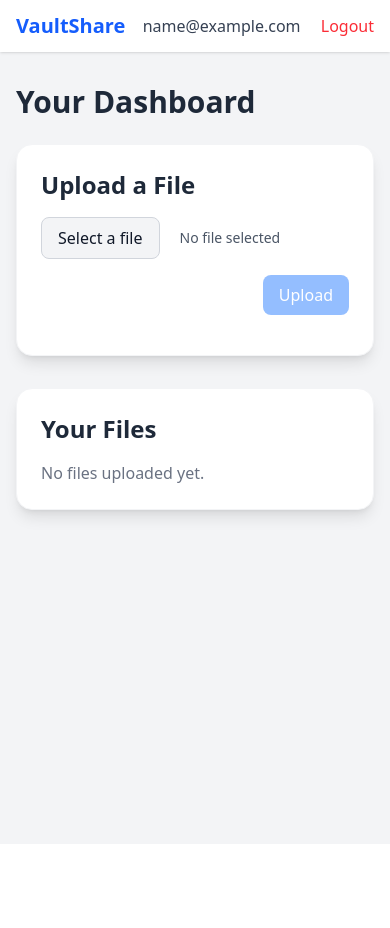
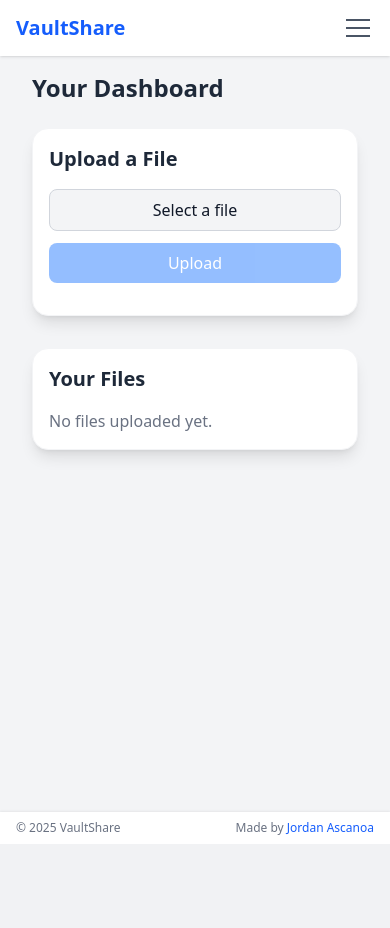
Before and after one commit to Jead100/vaultshare, a Django app: page /dashboard/ in a window 390 px wide. After the commit the page ends 844 px from the top, so only its background shows below. Run offline with Django 5.2, Linux system fonts and the light colour scheme; the visitor is signed in with stand-in values (Sample User, id 1); data that the repository does not hold is empty; parts of the project's set-up code (start-up, migrations or seed data) failed here and were passed over; some libraries are stand-ins or nearby versions.

Commit message:
feat(ui): add mobile responsiveness and navigation
- Refactor dashboard file upload UI for better mobile experience with conditional visibility
- Enhance navbar with hamburger menu and mobile dropdown
- Update files list and pagination for responsive layout on small screens
- Add footer partial with copyright and attribution
- Improve base and home templates with flexbox for proper footer placement
- Minor CSS adjustments for consistency

```diff
--- a/static/js/pages/dashboard.js
+++ b/static/js/pages/dashboard.js
@@ -6,14 +6,19 @@
     window.__dashboardBound = true;
 
     // Elements
-    const fileInput   = document.getElementById('file-input');
-    const fileNameEl  = document.getElementById('file-name');
-    const uploadForm  = document.getElementById('upload-form');
-    const uploadBtn   = document.getElementById('upload-btn');
-    const clearBtn    = document.getElementById('clear-file')
-    const errorsDiv   = document.getElementById('upload-errors');
-    const listBodyEl  = document.getElementById('files-list-body');
-    const fileLabel   = document.querySelector('label[for="file-input"]');
+    const fileInput     = document.getElementById('file-input');
+    const fileNameEl    = document.getElementById('file-name');
+    const uploadForm    = document.getElementById('upload-form');
+    const uploadBtn     = document.getElementById('upload-btn');
+    const clearBtn      = document.getElementById('clear-file')
+    const errorsDiv     = document.getElementById('upload-errors');
+    const listBodyEl    = document.getElementById('files-list-body');
+    const fileLabel     = document.getElementById('file-label');
+    const pickerGroup   = document.getElementById('file-picker-group');
+    const filenameGroup = document.getElementById('filename-group');
+
+    // File selection state helper
+    const hasFile = () => fileInput.files && fileInput.files.length > 0;
 
     /* --------------- Upload button state --------------- */
     function setUploading(isUploading) {
@@ -23,6 +28,38 @@
             uploadBtn.disabled = true;
         } else {
             uploadBtn.textContent = uploadBtn.dataset.originalText || 'Upload';
+        }
+    }
+
+    /* ---------- File selection UI renderer ---------- */
+    function renderFileSelectUI() {
+        if (hasFile()) {
+            fileNameEl.textContent = fileInput.files[0].name;
+            uploadBtn.disabled = false;
+            clearBtn.classList.remove('hidden');
+            setFilePickerEnabled(false); // disable label once a file is chosen
+        } else {
+            fileNameEl.textContent = 'No file selected';
+            uploadBtn.disabled = true;
+            clearBtn.classList.add('hidden')
+            setFilePickerEnabled(true);
+        }
+        updateUploadSectionVisibility();
+    }
+
+    /* ---------- Upload section visibility updater ---------- */
+    function updateUploadSectionVisibility() {
+        if (window.matchMedia("(max-width: 640px)").matches) {
+            if (hasFile()) {
+                pickerGroup.classList.add("hidden");
+                filenameGroup.classList.remove('hidden');
+            } else {
+                filenameGroup.classList.add('hidden');
+                pickerGroup.classList.remove('hidden');
+            }
+        } else {
+            pickerGroup.classList.remove('hidden');
+            filenameGroup.classList.add('hidden');
         }
     }
 
@@ -50,28 +87,16 @@
         }
     }
 
+    /* ---------- Responsive resize handler ---------- */
+    window.addEventListener('resize', updateUploadSectionVisibility);
+
     /* --------------- File selection UI --------------- */
-    fileInput.addEventListener('change', (e) => {
-        if (e.target.files && e.target.files.length > 0) {
-            fileNameEl.textContent = e.target.files[0].name;
-            uploadBtn.disabled = false;
-            clearBtn.classList.remove('hidden');
-            setFilePickerEnabled(false); // disable label once a file is chosen
-        } else {
-            fileNameEl.textContent = 'No file selected';
-            uploadBtn.disabled = true;
-            clearBtn.classList.add('hidden')
-            setFilePickerEnabled(true);
-        }
-    });
+    fileInput.addEventListener('change', renderFileSelectUI);
 
     /* ---------- Clear selection handler ---------- */
     clearBtn.addEventListener('click', () => {
         uploadForm.reset();
-        fileNameEl.textContent = 'No file selected';
-        uploadBtn.disabled = true;
-        clearBtn.classList.add('hidden');
-        setFilePickerEnabled(true);
+        renderFileSelectUI();
     });
 
     /* --------------- Upload handler --------------- */
@@ -106,11 +131,8 @@
 
                 // Reset form + UI state
                 uploadForm.reset();
-                fileNameEl.textContent = 'No file selected';
-                clearBtn.classList.add('hidden')
-                uploadBtn.disabled = true;
                 setUploading(false);
-                setFilePickerEnabled(true);
+                renderFileSelectUI();
             } else {
                 setUploading(false);
                 if (data?.errors?.file) {
--- a/templates/_partials/_files_list.html
+++ b/templates/_partials/_files_list.html
@@ -1,36 +1,48 @@
 {% if files %}
     <ul class="divide-y divide-gray-200">
         {% for f in files %}
-            <li class="py-3 flex justify-between items-center" id="f-{{ f.id }}">
-                <div class="min-w-0">
+            <li class="py-4 md:py-3 flex flex-col md:flex-row justify-between items-start md:items-center gap-2 md:gap-0" id="f-{{ f.id }}">
+                <div class="min-w-0 flex-1 w-full">
                     <p class="font-medium text-gray-800 truncate">{{ f.filename }}</p>
                     <p class="text-sm text-gray-500">
                         {{ f.uploaded_at|date:"Y-m-d H:i" }} • {{ f.size|filesizeformat }}
                     </p>
                 </div>
-                <div class="flex space-x-4">
-                    <!-- Share option -->
+
+                <!-- Actions -->
+                <div class="flex flex-col md:flex-row w-full md:w-auto md:space-x-4 gap-2 md:gap-0 justify-center md:justify-end mt-2 md:mt-0">
+                    <!-- Share -->
                     <form
                         action="{% url 'files:generate_link' f.id %}"
                         method="post"
                         target="_blank"
-                        style="display:inline;">
+                        class="w-full md:w-auto"
+                        style="display:inline;"
+                    >
                         {% csrf_token %}
-                        <button type="submit"
-                                class="text-blue-500 hover:underline font-medium">
+                        <button
+                            type="submit"
+                            class="w-full md:w-auto text-blue-500 font-medium text-sm md:text-base px-3 py-1 md:py-0
+                                   rounded-lg border border-blue-300 hover:bg-blue-50"
+                        >
                             Share
                         </button>
                     </form>
 
-                    <!-- Delete option -->
+                    <!-- Delete -->
                     <form
                         action="{% url 'files:delete_file' f.id %}"
                         method="post"
-                        class="delete-form"
+                        class="w-full md:w-auto delete-form"
                         data-item-id="{{ f.id }}"
-                        style="display:inline">
+                        style="display:inline"
+                    >
                         {% csrf_token %}
-                        <button type="submit" class="text-red-500 hover:underline font-medium">
+                        <button
+                            type="submit"
+                            class="w-full md:w-auto text-red-500 font-medium text-sm md:text-base px-3 py-1 md:py-0
+                                   rounded-lg border border-red-300 hover:bg-red-50"
+                        >
                             Delete
                         </button>
                     </form>
@@ -41,8 +53,11 @@
 
     <!-- Pagination -->
     {% if paginator.num_pages > 1 %}
-        <nav class="mt-4 flex items-center justify-between" aria-label="Pagination">
-            <div class="text-sm text-gray-600">
+        <nav
+            class="mt-4 flex flex-col md:flex-row items-stretch md:items-center justify-between gap-3 md:gap-0"
+            aria-label="Pagination"
+        >
+            <div class="text-sm text-gray-600 order-2 md:order-1">
                 Page {{ page_obj.number }} of {{ paginator.num_pages }}
                 <span class="ml-2 text-gray-400">•</span>
                 <span class="ml-2">
@@ -50,18 +65,20 @@
                 </span>
             </div>
 
-            <div class="flex items-center gap-2">
+            <div class="flex flex-wrap justify-center md:justify-end items-center gap-1 md:gap-2 order-1 md:order-2">
                 {% if page_obj.has_previous %}
                     <a
                         href="?page=1"
-                        class="px-3 py-1 rounded-lg border hover:bg-gray-50"
-                        data-page-link>
+                        class="px-2 md:px-3 py-1 rounded-lg border text-xs md:text-sm hover:bg-gray-50"
+                        data-page-link
+                    >
                         First
                     </a>
                     <a
                         href="?page={{ page_obj.previous_page_number }}"
-                        class="px-3 py-1 rounded-lg border hover:bg-gray-50"
-                        data-page-link>
+                        class="px-2 md:px-3 py-1 rounded-lg border text-xs md:text-sm hover:bg-gray-50"
+                        data-page-link
+                    >
                         Prev
                     </a>
                 {% endif %}
@@ -69,14 +86,15 @@
                 {% for num in paginator.page_range %}
                     {% if num >= page_obj.number|add:-2 and num <= page_obj.number|add:2 %}
                         {% if num == page_obj.number %}
-                            <span class="px-3 py-1 rounded-lg bg-blue-500 text-white">
+                            <span class="px-2 md:px-3 py-1 rounded-lg bg-blue-500 text-white text-xs md:text-sm">
                                 {{ num }}
                             </span>
                         {% else %}
                             <a
                                 href="?page={{ num }}"
-                                class="px-3 py-1 rounded-lg border hover:bg-gray-50"
-                                data-page-link>
+                                class="px-2 md:px-3 py-1 rounded-lg border text-xs md:text-sm hover:bg-gray-50"
+                                data-page-link
+                            >
                                 {{ num }}
                             </a>
                         {% endif %}
@@ -86,14 +104,16 @@
                 {% if page_obj.has_next %}
                     <a
                         href="?page={{ page_obj.next_page_number }}"
-                        class="px-3 py-1 rounded-lg border hover:bg-gray-50"
-                        data-page-link>
+                        class="px-2 md:px-3 py-1 rounded-lg border text-xs md:text-sm hover:bg-gray-50"
+                        data-page-link
+                    >
                         Next
                     </a>
                     <a
                         href="?page={{ paginator.num_pages }}"
-                        class="px-3 py-1 rounded-lg border hover:bg-gray-50"
-                        data-page-link>
+                        class="px-2 md:px-3 py-1 rounded-lg border text-xs md:text-sm hover:bg-gray-50"
+                        data-page-link
+                    >
                         Last
                     </a>
                 {% endif %}
--- /dev/null
+++ b/templates/_partials/_footer.html
@@ -0,0 +1,10 @@
+<footer class="bg-white border-gray-200 py-2 shadow-[0_-1px_2px_0_rgba(0,0,0,0.06)]">
+    <div class="max-w-6xl mx-auto px-4 flex items-center justify-between text-xs text-gray-500">
+        <span>&copy; {% now "Y" %} VaultShare</span>
+        <span>Made by
+            <a href="https://yourportfolio.com" class="text-blue-600 hover:text-blue-700 font-medium">
+                Jordan Ascanoa
+            </a>
+        </span>
+    </div>
+</footer>
--- a/templates/_partials/_navbar.html
+++ b/templates/_partials/_navbar.html
@@ -1,17 +1,81 @@
-<nav class="bg-white shadow-sm mb-8">
+<nav class="bg-white shadow-sm sticky top-0 z-50">
     <div class="max-w-6xl mx-auto px-4 py-3 flex justify-between items-center">
-        <a href="{% url 'home' %}" class="font-bold text-xl text-blue-600">VaultShare</a>
-        <div class="space-x-4">
+        <!-- Logo -->
+        <a href="{% url 'home' %}" class="font-bold text-xl text-blue-600">
+            VaultShare
+        </a>
+
+        <!-- Desktop Menu (hidden on mobile) -->
+        <div class="hidden md:flex space-x-4">
             {% if user.is_authenticated %}
                 <span class="text-gray-700">{{ user.email }}</span>
                 <form method="post" action="{% url 'users:logout' %}" class="inline">
                     {% csrf_token %}
-                    <button type="submit" class="text-red-500 hover:underline">Logout</button>
+                    <button type="submit" class="text-red-500 hover:underline">
+                        Logout
+                    </button>
                 </form>
             {% else %}
-                <a href="{% url 'users:login' %}" class="text-blue-500 hover:underline">Login</a>
-                <a href="{% url 'users:register' %}" class="text-blue-500 hover:underline">Sign Up</a>
+                <a href="{% url 'users:login' %}" class="text-blue-500 hover:underline">
+                    Login
+                </a>
+                <a href="{% url 'users:register' %}" class="text-blue-500 hover:underline">
+                    Sign Up
+                </a>
+            {% endif %}
+        </div>
+
+        <!-- Mobile Menu Button (hidden on desktop) -->
+        <button class="md:hidden flex flex-col justify-center items-center w-8 h-8 space-y-1.5"
+                id="mobile-menu-button"
+                aria-label="Toggle menu">
+            <span class="block w-6 h-0.5 bg-gray-600 transition-transform"></span>
+            <span class="block w-6 h-0.5 bg-gray-600 transition-opacity"></span>
+            <span class="block w-6 h-0.5 bg-gray-600 transition-transform"></span>
+        </button>
+    </div>
+
+    <!-- Mobile Menu (hidden by default) -->
+    <div class="md:hidden hidden bg-white border-t border-gray-200 px-4 py-3" id="mobile-menu">
+        <div class="flex flex-col space-y-3">
+            {% if user.is_authenticated %}
+                <div class="text-gray-700 py-2 border-b border-gray-100">
+                    {{ user.email }}
+                </div>
+                <form method="post" action="{% url 'users:logout' %}" class="inline">
+                    {% csrf_token %}
+                    <button type="submit" class="text-red-500 hover:underline w-full text-left py-2">
+                        Logout
+                    </button>
+                </form>
+            {% else %}
+                <a href="{% url 'users:login' %}" class="text-blue-500 hover:underline py-2 border-b border-gray-100">
+                    Login
+                </a>
+                <a href="{% url 'users:register' %}" class="text-blue-500 hover:underline py-2">
+                    Sign Up
+                </a>
             {% endif %}
         </div>
     </div>
 </nav>
+
+<script>
+document.addEventListener('DOMContentLoaded', function() {
+    const mobileMenuButton = document.getElementById('mobile-menu-button');
+    const mobileMenu = document.getElementById('mobile-menu');
+    const spans = mobileMenuButton.querySelectorAll('span');
+
+    mobileMenuButton.addEventListener('click', function() {
+        // Toggle mobile menu visibility
+        mobileMenu.classList.toggle('hidden');
+
+        // Animate hamburger to X
+        spans[0].classList.toggle('rotate-45');
+        spans[0].classList.toggle('translate-y-2');
+        spans[1].classList.toggle('opacity-0');
+        spans[2].classList.toggle('-rotate-45');
+        spans[2].classList.toggle('-translate-y-2');
+    });
+});
+</script>
--- a/templates/base.html
+++ b/templates/base.html
@@ -4,15 +4,17 @@
 <head>
     <meta charset="UTF-8" />
     <meta name="viewport" content="width=device-width, initial-scale=1.0" />
-    <title>VaulShare{% block title %}{% endblock %}</title>
+    <title>VaultShare{% block title %}{% endblock %}</title>
     {% tailwind_css %}
 </head>
-<body class="bg-gray-100 text-gray-900 h-full">
+<body class="bg-gray-100 text-gray-900 min-h-screen flex flex-col">
     {% include "_partials/_navbar.html" %}
 
-    <main class="max-w-6xl mx-auto px-4 h-full">
+    <main class="flex-grow max-w-6xl mx-auto w-full px-4 pt-4 pb-8">
         {% block content %}{% endblock %}
     </main>
+
+    {% include "_partials/_footer.html" %}
 
     <!-- Site-wide modals or page-specific modal includes -->
     {% block modals %}{% endblock %}
--- a/templates/core/dashboard.html
+++ b/templates/core/dashboard.html
@@ -4,34 +4,41 @@
 {% block title %} | Dashboard {% endblock %}
 
 {% block content %}
-<div class="max-w-5xl mx-auto">
-    <h1 class="text-3xl font-bold mb-6 text-gray-800">Your Dashboard</h1>
+<div class="max-w-5xl mx-auto px-4 sm:px-6">
+    <h1 class="text-2xl sm:text-3xl font-bold mb-6 text-gray-800">Your Dashboard</h1>
 
     <!-- Upload section -->
-    <div class="bg-white p-6 rounded-2xl shadow-lg border border-gray-100 mb-8">
-        <h2 class="text-2xl font-semibold mb-4 text-gray-800">Upload a File</h2>
+    <div class="bg-white p-4 sm:p-6 rounded-2xl shadow-lg border border-gray-100 mb-8">
+        <h2 class="text-xl sm:text-2xl font-semibold mb-4 text-gray-800">Upload a File</h2>
 
         <form
             action="{% url 'core:dashboard' %}" method="post" id="upload-form"
             enctype="multipart/form-data" class="space-y-4">
             {% csrf_token %}
 
-            <div class="flex items-center justify-between gap-4 flex-wrap">
-
-                <div class="flex items-center gap-3 min-w-0">
+            <div class="flex flex-col md:flex-row md:items-center md:justify-between gap-3 md:gap-4">
+                <!-- File picker + filename -->
+                <div class="flex flex-1 items-center gap-3 min-w-0">
+                    <div id="file-picker-group" class="w-full md:w-auto">
                         <!-- Hidden native input -->
                         <input type="file" name="file" id="file-input" class="hidden">
 
                         <!-- Visible trigger that opens the file picker -->
                         <label
+                            id="file-label"
                             for="file-input"
                             class="bg-gray-100 px-4 py-2 rounded-lg border border-gray-300
-                            cursor-pointer hover:bg-gray-200 transition inline-block"
+                                    cursor-pointer hover:bg-gray-200 transition inline-block
+                                    w-full md:w-auto text-center md:text-left"
                         >
                             Select a file
                         </label>
+                    </div>
 
-                    <span id="file-name" class="text-sm text-gray-600 ml-2 truncate max-w-[16rem] md:max-w-[24rem]">
+                    <div id="filename-group" class="hidden flex md:inline-flex justify-center w-full md:w-auto">
+                        <span id="file-name"
+                            class="text-sm text-gray-600 ml-2 truncate max-w-[16rem]"
+                        >
                             No file selected
                         </span>
 
@@ -39,18 +46,18 @@
                         <button
                             type="button" id="clear-file"
                             class="hidden text-red-500 hover:text-red-700 px-2"
-                        aria-label="Clear selected file"
-                        title="Clear"
+                            aria-label="Clear selected file" title="Clear"
                         >
                             &times;
                         </button>
+                    </div>
                 </div>
 
                 <!-- Upload button (disabled until a file is chosen) -->
                 <button
                     type="submit" id="upload-btn"
-                    class="ml-auto bg-blue-500 text-white px-4 py-2 rounded-lg hover:bg-blue-600
-                        transition disabled:opacity-50 disabled:cursor-not-allowed"
+                    class="w-full md:w-auto md:ml-auto bg-blue-500 text-white px-4 py-2 rounded-lg
+                         hover:bg-blue-600 transition disabled:opacity-50 disabled:cursor-not-allowed"
                     disabled
                 >
                     Upload
@@ -62,11 +69,15 @@
     </div>
 
     <!-- Files list section -->
-    <div id="files-list" class="bg-white p-6 rounded-2xl shadow-lg border border-gray-100">
-        <h2 class="text-2xl font-semibold mb-4 text-gray-800">Your Files</h2>
+    <div id="files-list" class="bg-white p-4 sm:p-6 rounded-2xl shadow-lg border border-gray-100">
+        <div class="flex items-center justify-between gap-3 flex-wrap mb-4">
+            <h2 class="text-xl sm:text-2xl font-semibold text-gray-800">Your Files</h2>
+        </div>
 
-        <div id="files-list-body">
+        <div class="overflow-x-auto -mx-4 sm:mx-0">
+            <div id="files-list-body" class="min-w-full px-4 sm:px-0">
                 {% include "_partials/_files_list.html" with files=files %}
+            </div>
         </div>
 
     </div>
--- a/theme/static_src/src/styles.css
+++ b/theme/static_src/src/styles.css
@@ -9,7 +9,3 @@
   * the scope of this path.
   */
 @source "../../../**/*.{html,py,js}";
-
-html {
-    height: 100%;
-}
```
Also changed, not shown: templates/core/home.html (+12 -6 lines), theme/static/css/dist/styles.css. Lines whose indentation alone changed are shown as unchanged.
